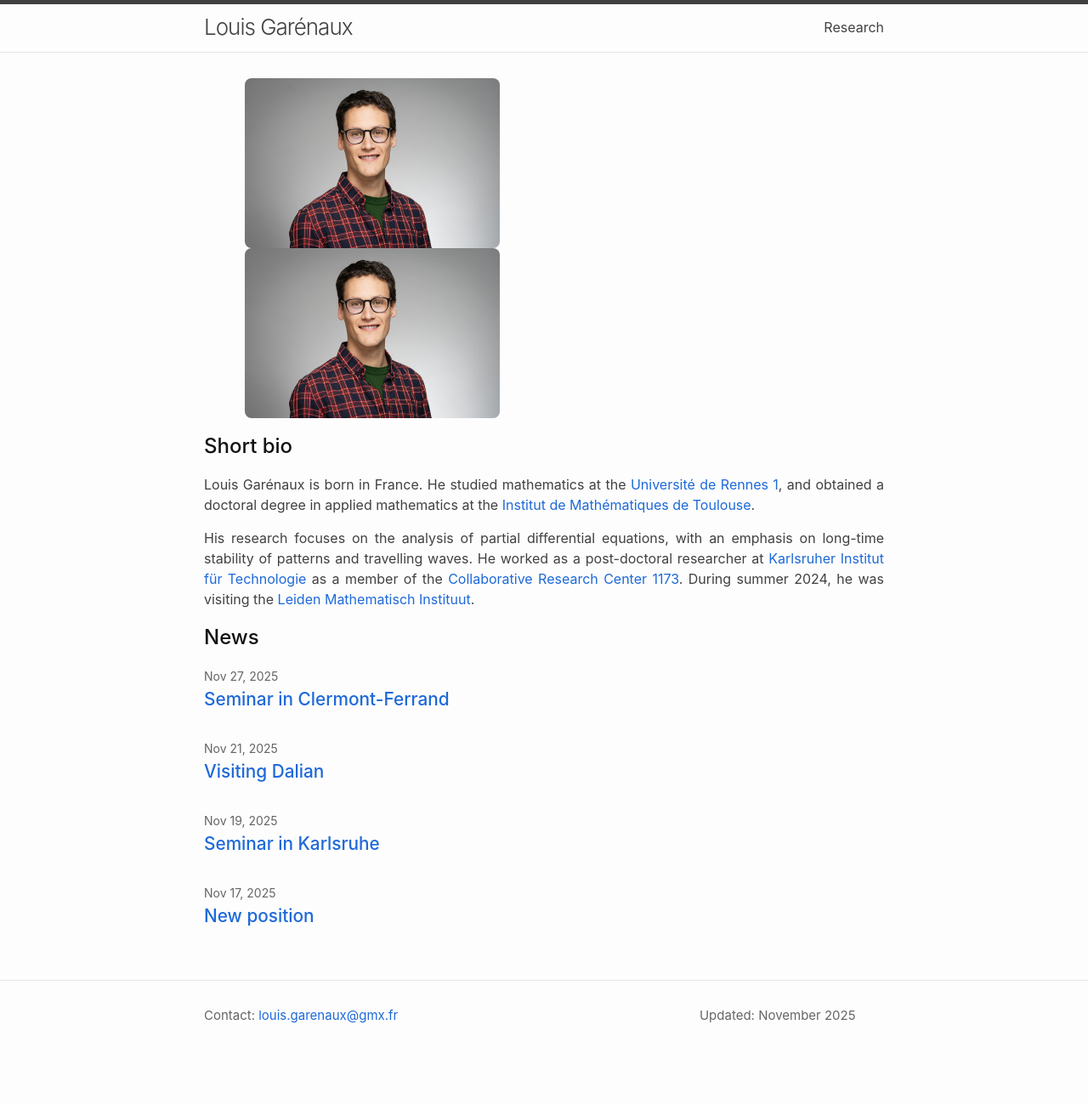
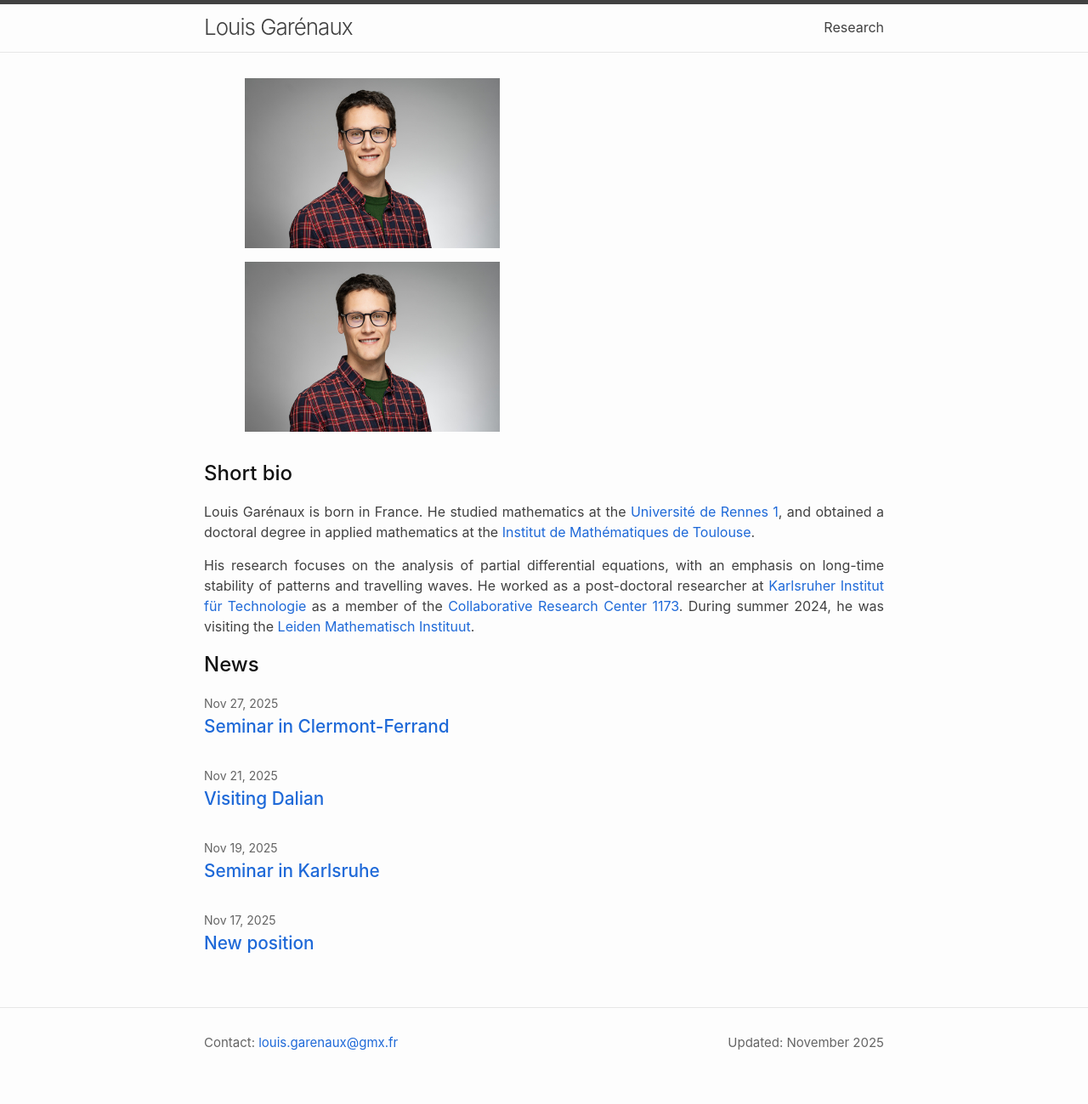
Before and after one commit to louisgarenaux/louisgarenaux.github.io, a Jekyll site: the page built from index.markdown, in a window 1280 px wide. Shown: the whole page at 85% size. Built offline with Jekyll 4.4.1, drawn with Linux system fonts in a browser that asks for light colours; nearby versions of some CDN libraries; before the commit the page ends 1267 px from its top, so only the background shows below that.

Commit message:
remove space to the right of modification date

```diff
--- a/_sass/minima/custom-styles.scss
+++ b/_sass/minima/custom-styles.scss
@@ -16,10 +16,11 @@
 
 .home {
   img {
-    border-radius: 0.5em;
+    //border-radius: 0.5em;
     display: block;
     margin-left: auto;
     margin-right: auto;
+    padding: 0 0 1em 0;
   }
 
   @media (min-width:27em) {
@@ -33,11 +34,8 @@
   width: $spacing-unit * 10;
   //margin-right: 0px;
   > p {
-    text-align: left;
+    text-align: right;
   }
 }
 
-/*
-Si la largeur de l'écran est supérieure à 27em, imposer la largeur de la marge à gauche plutôt que de centrer l'image.
-1em = 16px, 3em = 48px, 27em = 432px
-*/
+/* 1em = 16px, 3em = 48px, 27em = 432px */
```
